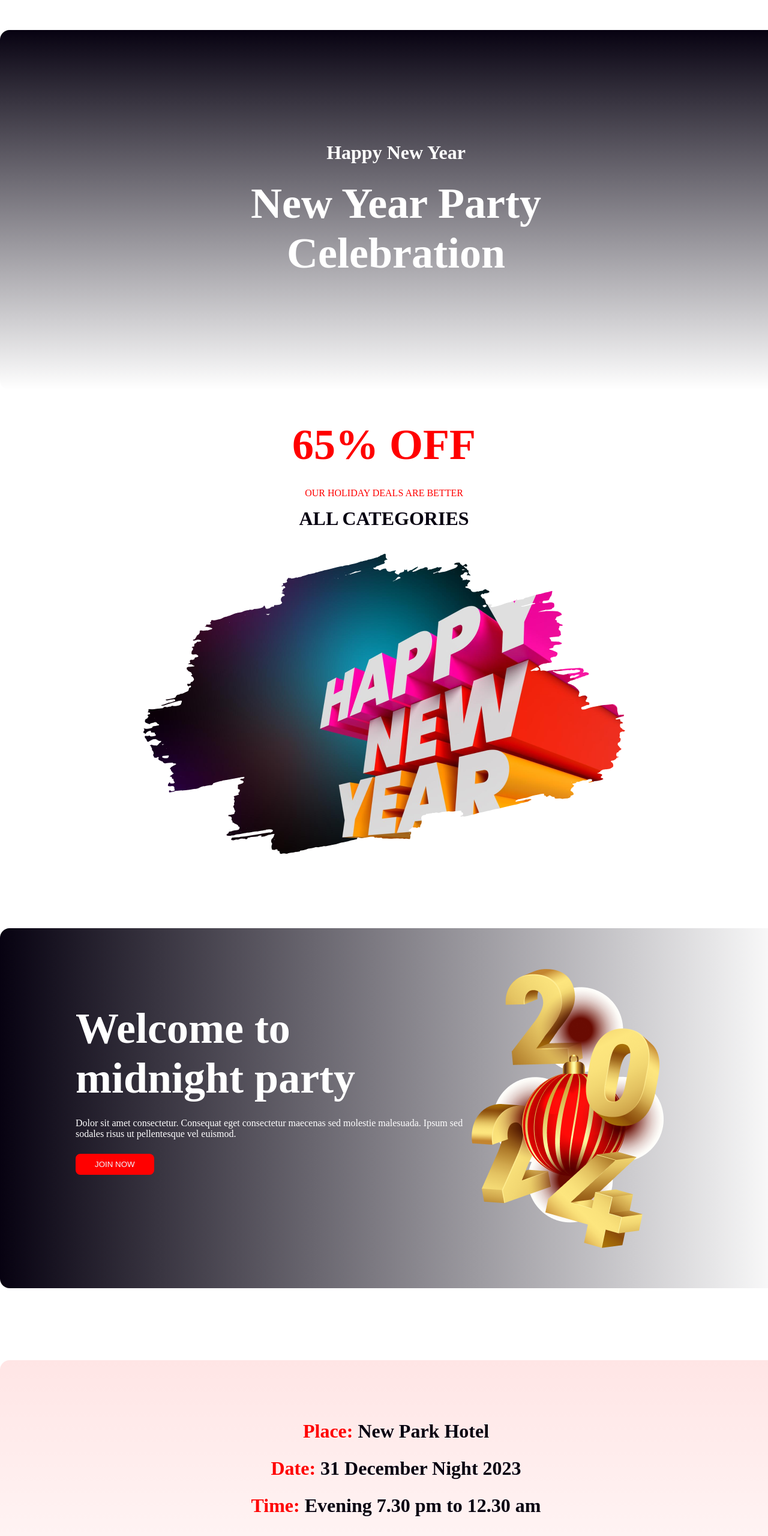
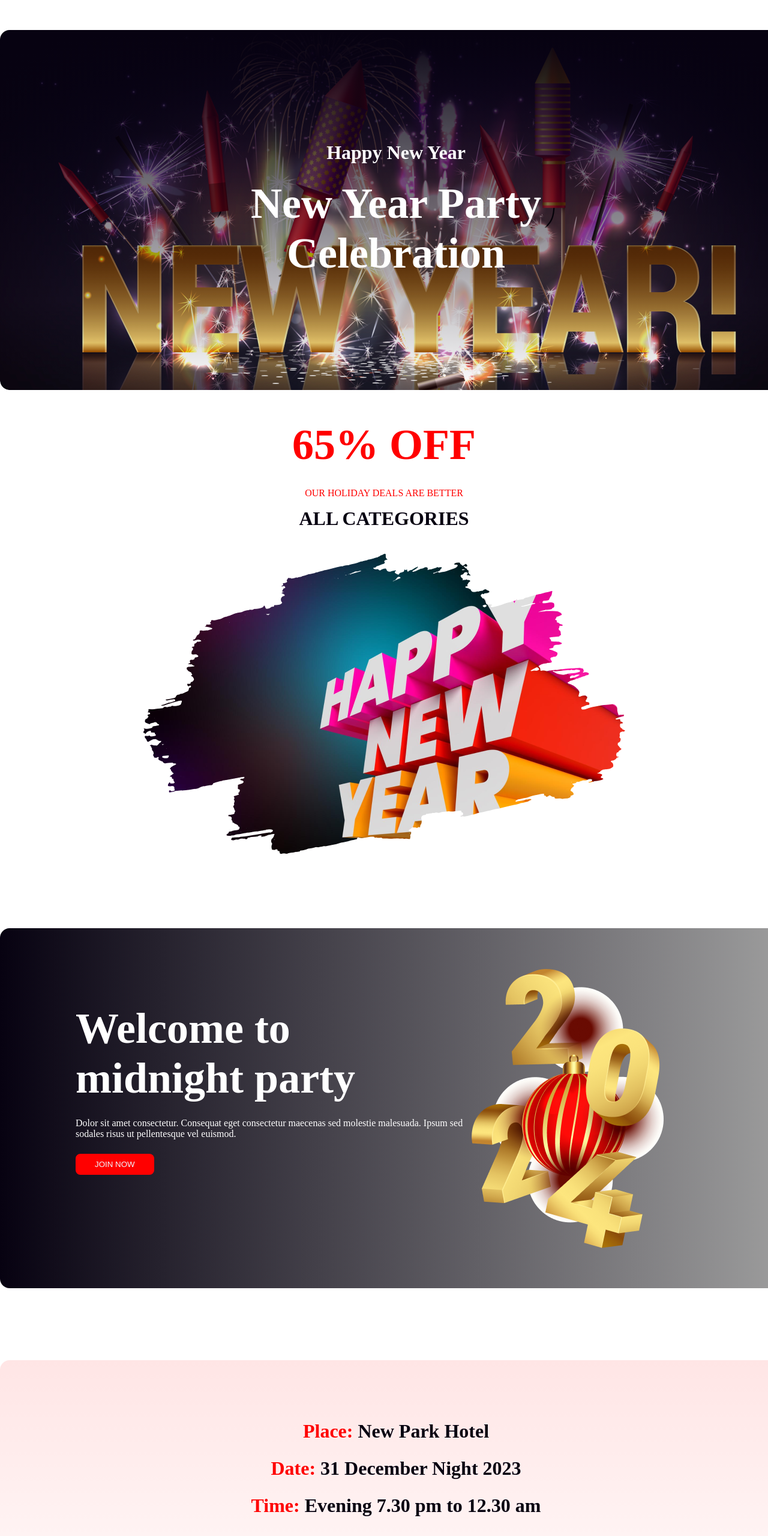
Before and after one commit to Mostafizur1543/assignment1, a plain HTML site: page index.html in a window 1280 px wide. Shown: the top 2560 px of the page at 60% size. Drawn offline with Linux system fonts and the light colour scheme; the site is published under a folder, as on GitHub Pages, so addresses that start at the root find nothing.

Commit message:
Did 4 Section

```diff
--- a/style.css
+++ b/style.css
@@ -46,7 +46,7 @@ button {
 header {
 
     border-radius: 16px;
-    background: linear-gradient(180deg, #070211 0%, rgba(7, 2, 17, 0.00) 100%), url('/pic/BannerImage.png');
+    background: linear-gradient(180deg, #070211 0%, rgba(7, 2, 17, 0.00) 100%), url('./pic/BannerImage.png');
     margin: 50px auto;
     text-align: center;
     position: relative;
@@ -81,7 +81,7 @@ header {
 }
 
 .midnight {
-    background-image: linear-gradient(90deg, #070211 0%, rgba(7, 2, 17, 0.00) 100%), url('/pic/Vectorrr.png');
+    background-image: linear-gradient(90deg, #070211 0%, rgba(7, 2, 17, 0.00) 100%), url('./pic/Vectorrr.png');
     height: 600px;
     width: 1320px;
     margin: 120px auto;
```
